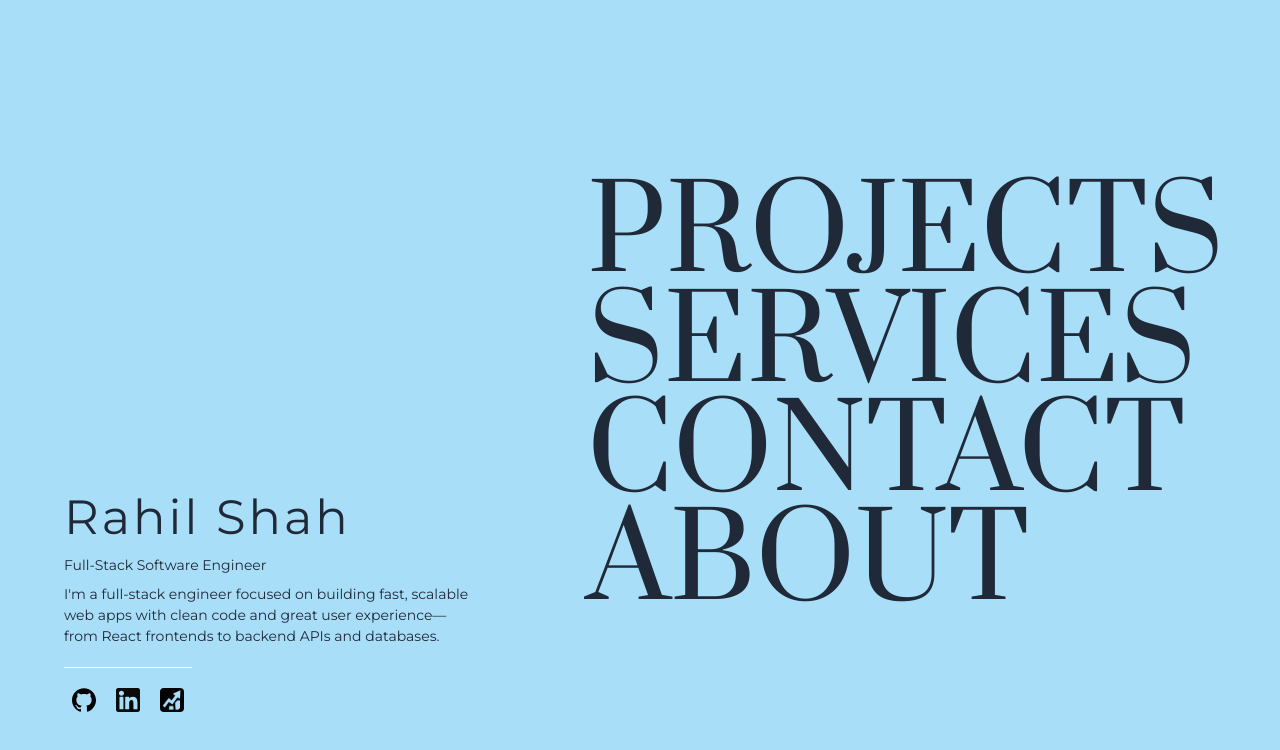
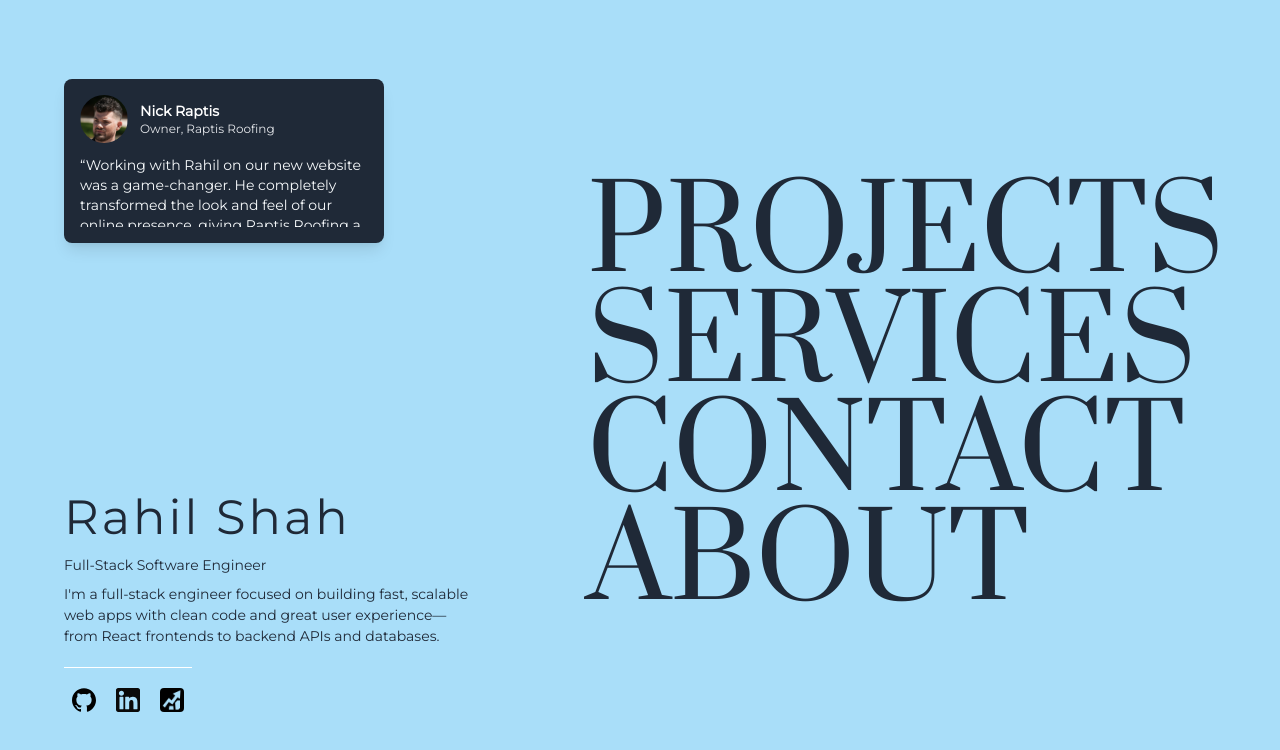
Before and after one commit to rahilshah105/Personal-Website, a Next.js app: page / in a window 1280 px wide. Shown: the top 750 px of the page. Built offline with nearby package versions, Linux system fonts and the light colour scheme.

Commit message:
added testimonial block

```diff
--- a/package.json
+++ b/package.json
@@ -10,6 +10,7 @@
   },
   "dependencies": {
     "animejs": "^4.0.2",
+    "clsx": "^2.1.1",
     "framer-motion": "^12.10.5",
     "gsap": "^3.13.0",
     "next": "15.3.2",
--- /dev/null
+++ b/src/app/components/Home/TestimonialBox.module.css
@@ -0,0 +1,67 @@
+/* container styles */
+.container {
+  position: relative;
+  transition: opacity 700ms;
+  z-index: 10;
+  margin-top: 1.5rem;
+  background-color: #1F2937;
+  padding: 1rem;
+  border-radius: 0.5rem;
+  box-shadow: 0 10px 15px -3px rgba(0,0,0,0.1),
+              0 4px 6px -2px rgba(0,0,0,0.05);
+  max-width: 20rem;
+  margin-left: auto;
+  margin-right: auto;
+  opacity: 0;
+}
+
+.container.visible {
+  opacity: 1;
+}
+
+/* header image */
+.container .profile {
+  border-radius: 9999px;
+}
+
+/* expanding testimonial */
+.content {
+  margin-top: 0.75rem;
+  font-size: 0.875rem;
+  line-height: 1.25rem;
+  color: #f7fafc;
+  overflow: hidden;
+  transition: max-height 500ms ease-in-out;
+  max-height: 72px;
+}
+
+.container:hover .content {
+  max-height: 500px;
+}
+
+/* bounce keyframes */
+@keyframes bounce {
+  0%, 100% {
+    transform: translateY(-25%);
+    animation-timing-function: cubic-bezier(0.8, 0, 1, 1);
+  }
+  50% {
+    transform: translateY(0);
+    animation-timing-function: cubic-bezier(0, 0, 0.2, 1);
+  }
+}
+
+/* medium-screen overrides */
+@media (min-width: 768px) {
+  .container {
+    position: absolute;
+    top: 7.5rem;   /* 18 * 0.25rem */
+    left: 4rem;    /* 16 * 0.25rem */
+    margin-top: 0;
+    margin-left: 0;
+    animation: bounce 1s infinite;
+  }
+  .container:hover {
+    animation-play-state: paused;
+  }
+}
--- /dev/null
+++ b/src/app/components/Home/TestimonialBox.tsx
@@ -0,0 +1,41 @@
+"use client";
+
+import React, { useEffect, useState } from "react";
+import Image from "next/image";
+import clsx from "clsx";
+import styles from "./TestimonialBox.module.css";
+
+const TestimonialBox = () => {
+  const [visible, setVisible] = useState(false);
+
+  useEffect(() => {
+    const timeout = setTimeout(() => setVisible(true), 1000);
+    return () => clearTimeout(timeout);
+  }, []);
+
+  return (
+    <div className={clsx(styles.container, visible ? styles.visible : styles.hidden)}>
+      {/* header */}
+      <div className="flex items-center gap-3">
+        <Image src="/profile.png" alt="Nick Raptis" width={48} height={48} className="rounded-full" />
+        <div>
+          <p className="font-semibold text-white text-sm">Nick Raptis</p>
+          <p className="text-xs text-gray-200">Owner, Raptis Roofing</p>
+        </div>
+      </div>
+
+      {/* expanding testimonial */}
+      <div className={styles.content}>
+        <p>
+          “Working with Rahil on our new website was a game-changer. He completely transformed the look and feel of our
+          online presence, giving Raptis Roofing a modern, clean, and professional image that truly reflects the quality
+          of our work. The site is not only stunning—it’s incredibly user-friendly and built to drive leads. Rahil
+          understood our vision and executed it flawlessly. We're confident this new site will take our business to the
+          next level. Highly recommend!”
+        </p>
+      </div>
+    </div>
+  );
+};
+
+export default TestimonialBox;
--- a/src/app/page.tsx
+++ b/src/app/page.tsx
@@ -3,12 +3,13 @@ import React from "react";
 import InfoHeader from "@/app/components/Home/InfoHeader";
 import NavLinks from "@/app/components/Home/NavLinks";
 import RahilShahAnimation from "./components/Home/Textanimation";
+import TestimonialBox from "./components/Home/TestimonialBox";
 
 const HomePage = () => {
   return (
-    <main className="flex flex-col md:flex-row min-h-screen w-screen bg-[#a9def9] text-slate-900">
+    <main className="relative flex flex-col md:flex-row min-h-screen w-screen bg-[#a9def9] text-slate-900">
       {/* Left section */}
-      <div className="w-full md:w-1/2 flex items-end md:items-end px-6 md:px-10 pb-10 md:pb-12">
+      <div className="w-full md:w-1/2 flex items-end px-6 md:px-10 pb-10 md:pb-12">
         <InfoHeader
           heading={<RahilShahAnimation key={Date.now()} />}
           role="Full-Stack Software Engineer"
@@ -17,8 +18,17 @@ const HomePage = () => {
       </div>
 
       {/* Right section */}
-      <div className="w-full md:w-1/2 flex items-center justify-center md:justify-end px-14 pt-8 md:pt-0">
+      <div className="w-full md:w-1/2 flex flex-col items-center md:items-end justify-center px-14 pt-8 md:pt-0">
         <NavLinks />
+        {/* Only stacked below on mobile */}
+        <div className="block md:hidden w-full flex justify-center">
+          <TestimonialBox />
+        </div>
+      </div>
+
+      {/* Desktop absolute box */}
+      <div className="hidden md:block">
+        <TestimonialBox />
       </div>
     </main>
   );
```
Also changed, not shown: public/profile.png (added), 1 other file (tests, documents, lock files or other folders).
